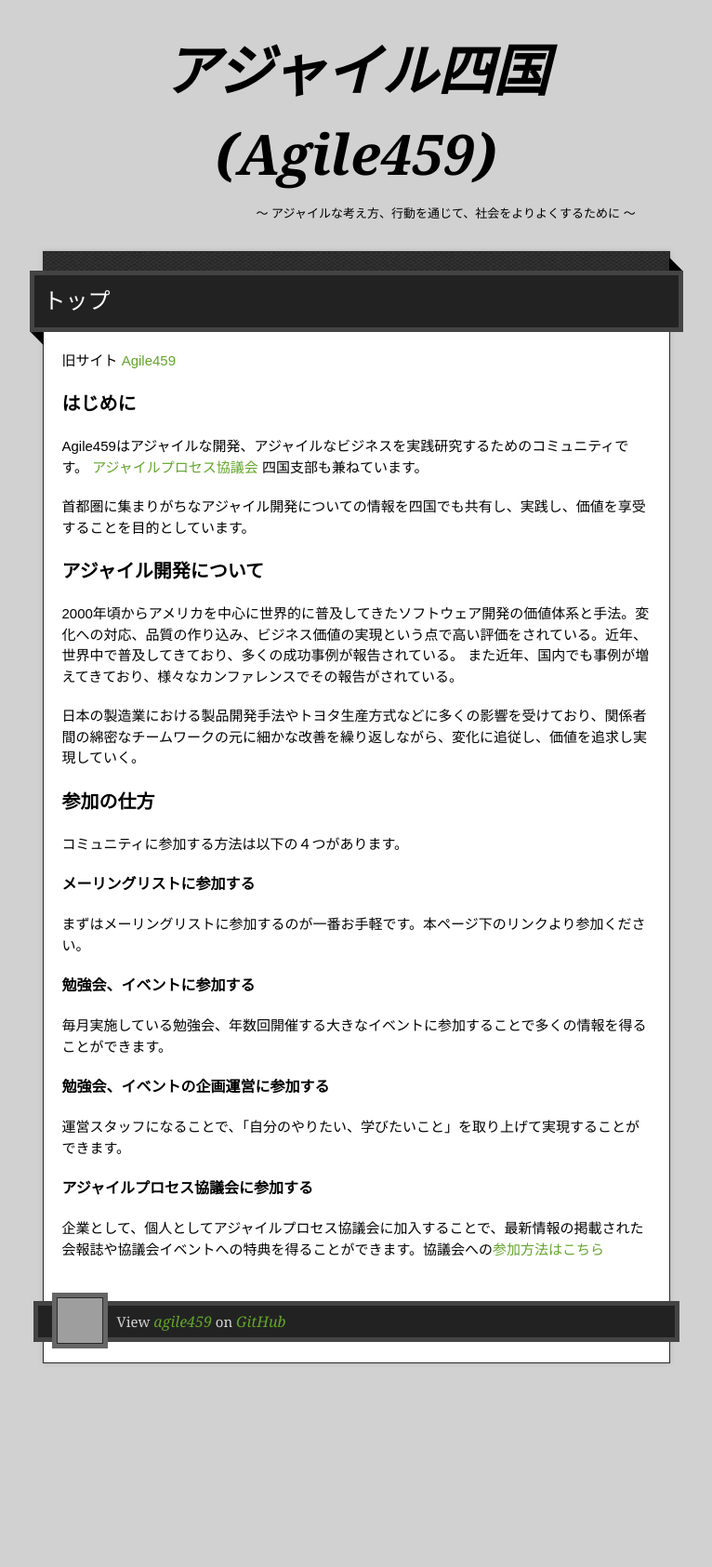
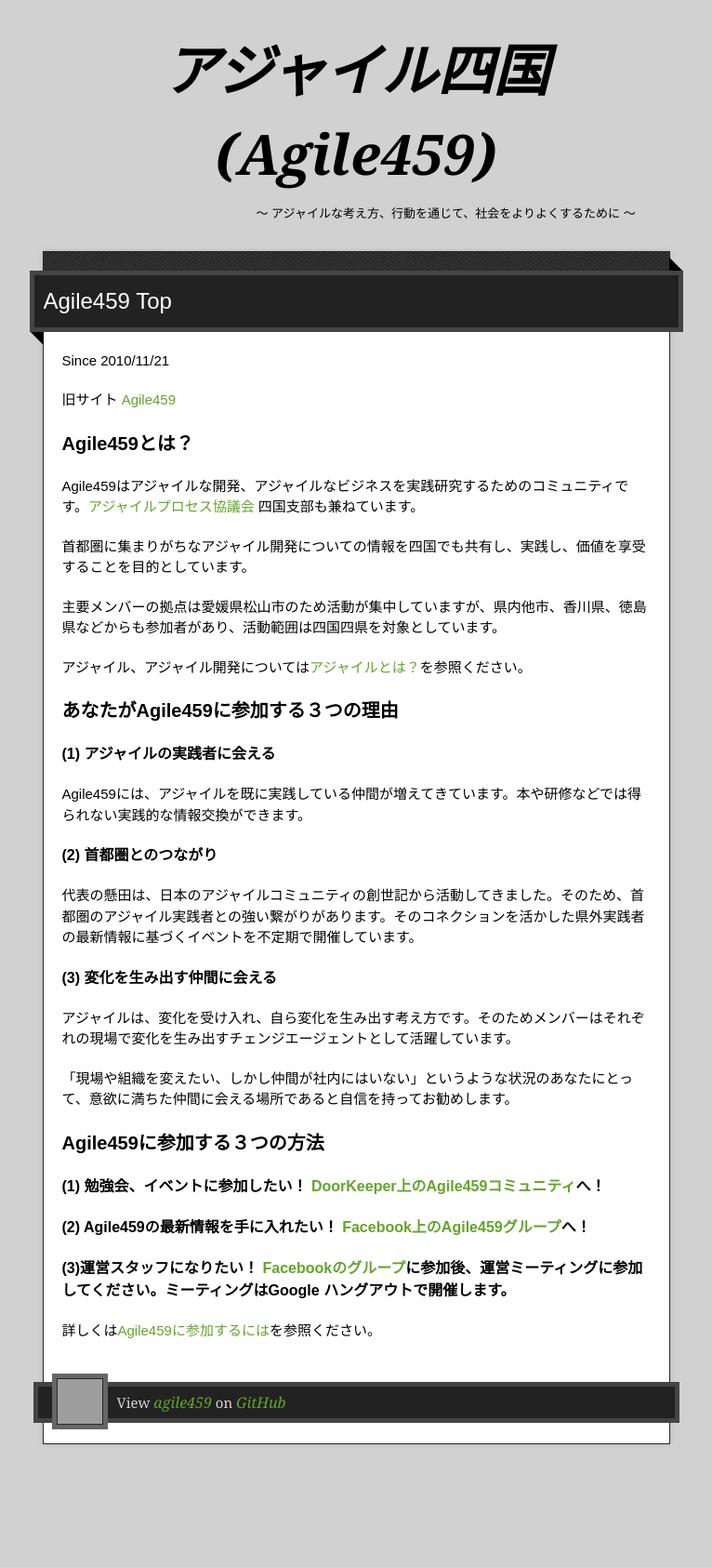
Before and after one commit to ramu/agile459.github.com, a Jekyll site: the page built from index.md, in a window 1280 px wide. Shown: the whole page at 93% size, without its empty margins (257-1023 px from the left). Built offline with Jekyll 4.4.1, drawn with Linux system fonts in a browser that asks for light colours; nearby versions of some CDN libraries; before the commit the page ends 1598 px from its top, so only the background shows below that; grey boxes are pictures that could not be loaded.

Commit message:
extract pages from index.md

```diff
--- a/index.md
+++ b/index.md
@@ -1,44 +1,44 @@
 ---
 layout: page
-title: トップ
+title: Agile459 Top
 ---
 {% include JB/setup %}
 
+_Since 2010/11/21_
+
 旧サイト [Agile459](https://sites.google.com/site/agile459/)
 
-###はじめに
+### Agile459とは？
 
-Agile459はアジャイルな開発、アジャイルなビジネスを実践研究するためのコミュニティです。
-[アジャイルプロセス協議会](http://www.agileprocess.jp) 四国支部も兼ねています。
+Agile459はアジャイルな開発、アジャイルなビジネスを実践研究するためのコミュニティです。[アジャイルプロセス協議会](http://www.agileprocess.jp) 四国支部も兼ねています。
 
 首都圏に集まりがちなアジャイル開発についての情報を四国でも共有し、実践し、価値を享受することを目的としています。
 
-###アジャイル開発について
+主要メンバーの拠点は愛媛県松山市のため活動が集中していますが、県内他市、香川県、徳島県などからも参加者があり、活動範囲は四国四県を対象としています。
 
-2000年頃からアメリカを中心に世界的に普及してきたソフトウェア開発の価値体系と手法。変化への対応、品質の作り込み、ビジネス価値の実現という点で高い評価をされている。近年、世界中で普及してきており、多くの成功事例が報告されている。
-また近年、国内でも事例が増えてきており、様々なカンファレンスでその報告がされている。
+アジャイル、アジャイル開発については[アジャイルとは？](agile.html)を参照ください。
 
-日本の製造業における製品開発手法やトヨタ生産方式などに多くの影響を受けており、関係者間の綿密なチームワークの元に細かな改善を繰り返しながら、変化に追従し、価値を追求し実現していく。
+### あなたがAgile459に参加する３つの理由
 
-###参加の仕方
+##### (1) アジャイルの実践者に会える
 
-コミュニティに参加する方法は以下の４つがあります。
+Agile459には、アジャイルを既に実践している仲間が増えてきています。本や研修などでは得られない実践的な情報交換ができます。
 
+##### (2) 首都圏とのつながり
 
-#####メーリングリストに参加する
+代表の懸田は、日本のアジャイルコミュニティの創世記から活動してきました。そのため、首都圏のアジャイル実践者との強い繋がりがあります。そのコネクションを活かした県外実践者の最新情報に基づくイベントを不定期で開催しています。
 
-  _まずはメーリングリストに参加するのが一番お手軽です。本ページ下のリンクより参加ください。_
+##### (3) 変化を生み出す仲間に会える
 
+アジャイルは、変化を受け入れ、自ら変化を生み出す考え方です。そのためメンバーはそれぞれの現場で変化を生み出すチェンジエージェントとして活躍しています。
 
-#####勉強会、イベントに参加する
+「現場や組織を変えたい、しかし仲間が社内にはいない」というような状況のあなたにとって、意欲に満ちた仲間に会える場所であると自信を持ってお勧めします。
 
-_毎月実施している勉強会、年数回開催する大きなイベントに参加することで多くの情報を得ることができます。_
+### Agile459に参加する３つの方法
 
+##### (1) 勉強会、イベントに参加したい！ [DoorKeeper上のAgile459コミュニティ](http://www.agilejapan.org/)へ！
 
-#####勉強会、イベントの企画運営に参加する
+##### (2) Agile459の最新情報を手に入れたい！ [Facebook上のAgile459グループ](https://www.facebook.com/groups/agile459/)へ！
+##### (3)運営スタッフになりたい！ [Facebookのグループ](https://www.facebook.com/groups/agile459/)に参加後、運営ミーティングに参加してください。ミーティングはGoogle ハングアウトで開催します。
 
-_運営スタッフになることで、「自分のやりたい、学びたいこと」を取り上げて実現することができます。_
-
-#####アジャイルプロセス協議会に参加する
-
-_企業として、個人としてアジャイルプロセス協議会に加入することで、最新情報の掲載された会報誌や協議会イベントへの特典を得ることができます。協議会への[参加方法はこちら](http://www.agileprocess.jp/enroll)_
+詳しくは[Agile459に参加するには](join.html)を参照ください。
```
Also changed, not shown: agile.md (added, +16 -0 lines), join.md (added, +24 -0 lines).
